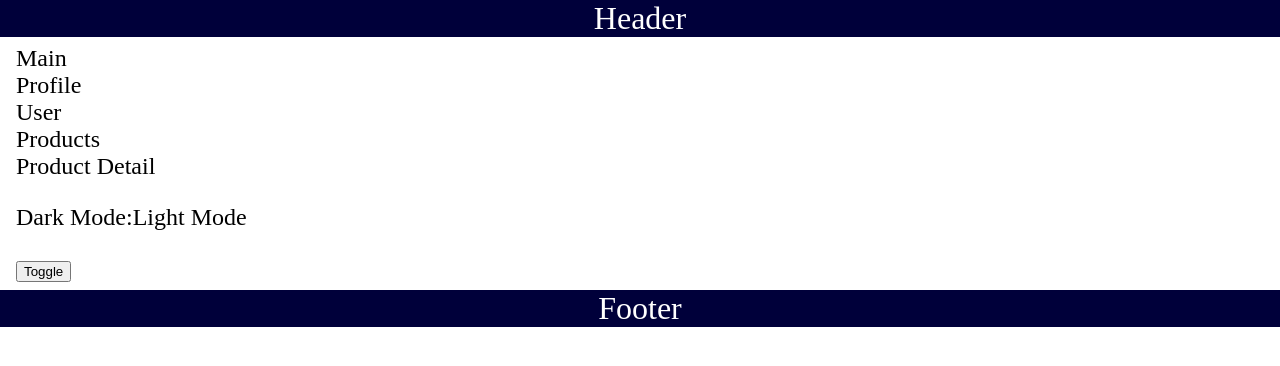
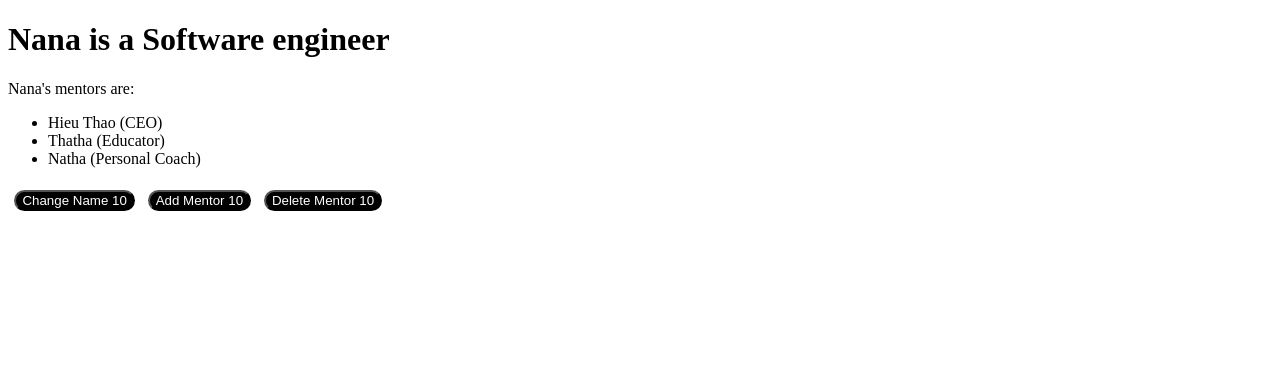
Before and after one commit to Byte-nana/dev-notes, a React (Vite) app in the folder react/deep-dive/: page / in a window 1280 px wide. Shown: the top 366 px of the page. Built offline with nearby package versions, Linux system fonts and the light colour scheme.

Commit message:
feat(react/deep-dive): optimise an AppMetorsButton rendering with useCallback, useMemo and memo

```diff
--- /dev/null
+++ b/react/deep-dive/src/AppMentorsButton.jsx
@@ -0,0 +1,88 @@
+import { memo, useCallback, useMemo, useReducer } from 'react';
+import personReducer from './reducer/person-reducer';
+
+export default function AppMentorsButton() {
+  const [person, dispatch] = useReducer(personReducer, initialPerson);
+
+  // Before useCallback
+  // Components가 업데이트 될 때마다(re-render) 새롭게 함수가 만들어지고 변수에 할당이 된다. (함수 참조값이 변경된다.)
+  // After useCallback
+  // 함수가 캐시되기에, 컴포넌트가 리렌더링되어도 동일한 함수 참조값을 유지한다.
+  const handleUpdate = useCallback(() => {
+    const prev = prompt(`Who do you want to change?`);
+    const current = prompt(`What's your new mentor's name?`);
+
+    dispatch({ type: 'updated', prev, current });
+  }, []);
+
+  const handleAdd = useCallback(() => {
+    const name = prompt(`What's your mentor's name?`);
+    const title = prompt(`What's your mentor's title?`);
+
+    dispatch({ type: 'added', name, title });
+  }, []);
+
+  const handleDelete = useCallback(() => {
+    const name = prompt(`Who do you want to delete?`);
+
+    dispatch({ type: 'deleted', name });
+  }, []);
+
+  return (
+    <>
+      <h1>
+        {person.name} is a {person.title}
+      </h1>
+      <p>{person.name}'s mentors are:</p>
+      <ul>
+        {person.mentors.map((mentor, index) => {
+          return (
+            <li key={index}>
+              {mentor.name} ({mentor.title})
+            </li>
+          );
+        })}
+      </ul>
+      <Button text='Change Name' onClick={handleUpdate} />
+      <Button text='Add Mentor' onClick={handleAdd} />
+      <Button text='Delete Mentor' onClick={handleDelete} />
+    </>
+  );
+}
+
+const Button = memo(({ text, onClick }) => {
+  console.log('Button', text, 're-rendering🙃');
+  //   const rseult = calculateSomething();
+  // 딱 한번만 처리되길 원한다면 useEffect 써도 되겠지?
+  const result = useMemo(() => calculateSomething(), []);
+  return (
+    <button
+      onClick={onClick}
+      style={{
+        backgroundColor: 'black',
+        color: 'white',
+        borderRadius: '20px',
+        margin: '0.4rem',
+      }}
+    >
+      {`${text} ${result}`}
+    </button>
+  );
+});
+
+function calculateSomething() {
+  for (let i = 0; i < 10000; i++) {
+    console.log('😅');
+  }
+  return 10;
+}
+
+const initialPerson = {
+  name: 'Nana',
+  title: 'Software engineer',
+  mentors: [
+    { name: 'Hieu Thao', title: 'CEO' },
+    { name: 'Thatha', title: 'Educator' },
+    { name: 'Natha', title: 'Personal Coach' },
+  ],
+};
--- a/react/deep-dive/src/main.jsx
+++ b/react/deep-dive/src/main.jsx
@@ -1,10 +1,10 @@
 import { StrictMode } from 'react';
 import { createRoot } from 'react-dom/client';
 import './index.css';
-import AppTheme from './AppTheme.jsx';
+import AppMentorsButton from './AppMentorsButton.jsx';
 
 createRoot(document.getElementById('root')).render(
   <StrictMode>
-    <AppTheme />
+    <AppMentorsButton />
   </StrictMode>,
 );
```
